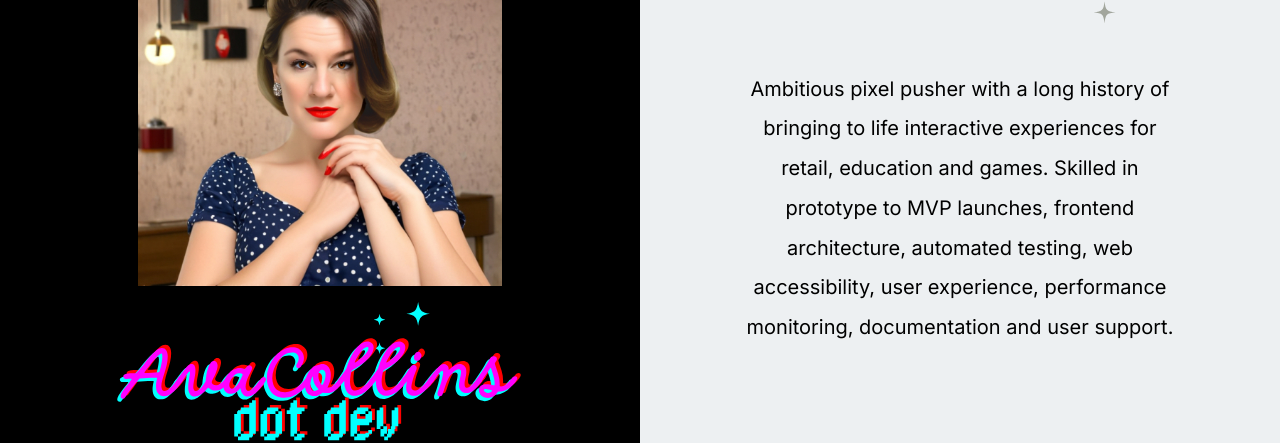
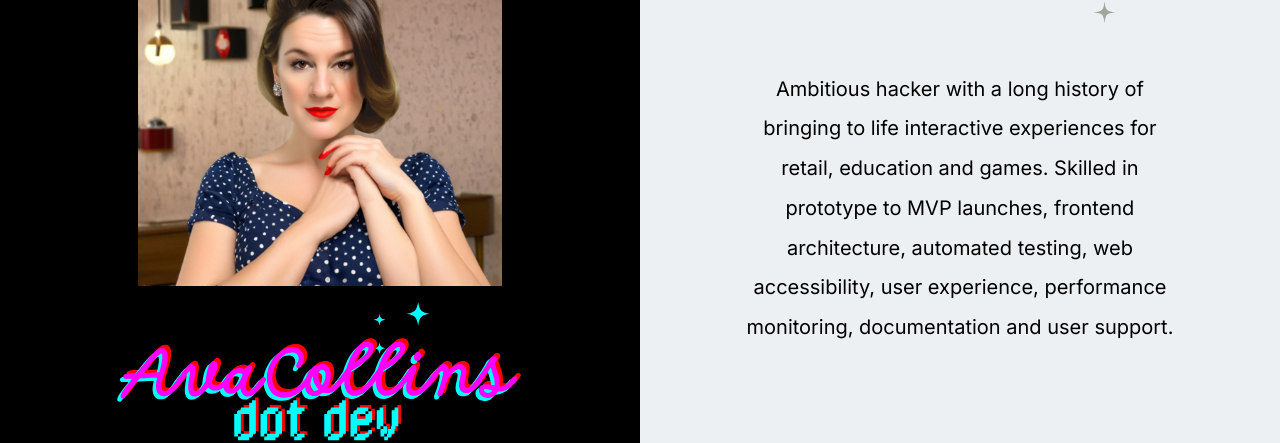
Before and after one commit to avacollins/avacollins.dev, a Next.js app: page / in a window 1280 px wide. Shown: the part 200-643 px from the top of the page. Built offline with nearby package versions, Linux system fonts and the light colour scheme.

Commit message:
refactor:rollback text updates

```diff
--- a/app/page.tsx
+++ b/app/page.tsx
@@ -35,7 +35,7 @@ export default function Home() {
     <React.Fragment>
       <main className="main">
         <Hero
-          abouttext="Ambitious pixel pusher with a long history of bringing to life
+          abouttext="Ambitious hacker with a long history of bringing to life
               interactive experiences for retail, education and games. Skilled
               in prototype to MVP launches, frontend architecture, automated testing, web accessibility,
               user experience, performance monitoring, documentation and user support."
```
